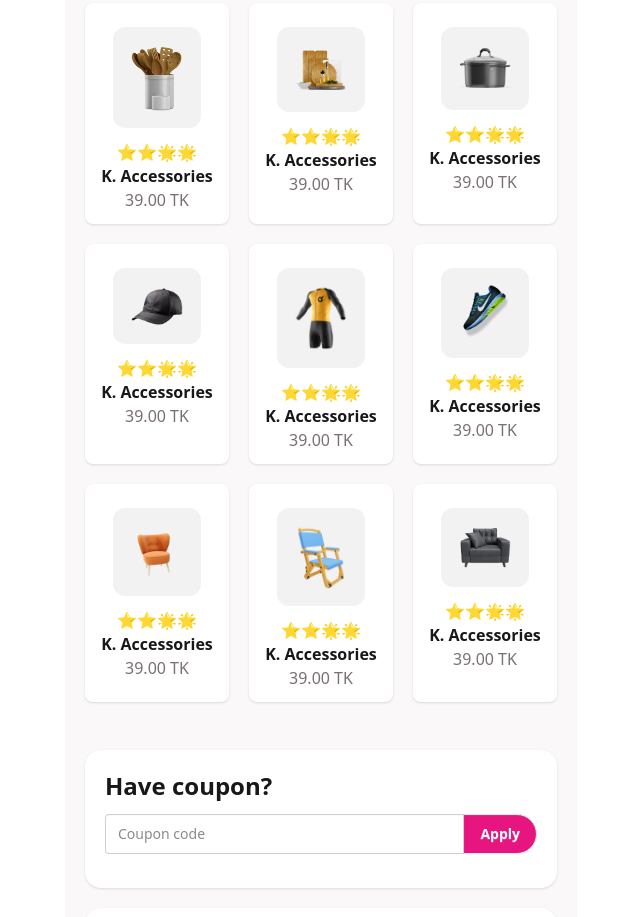
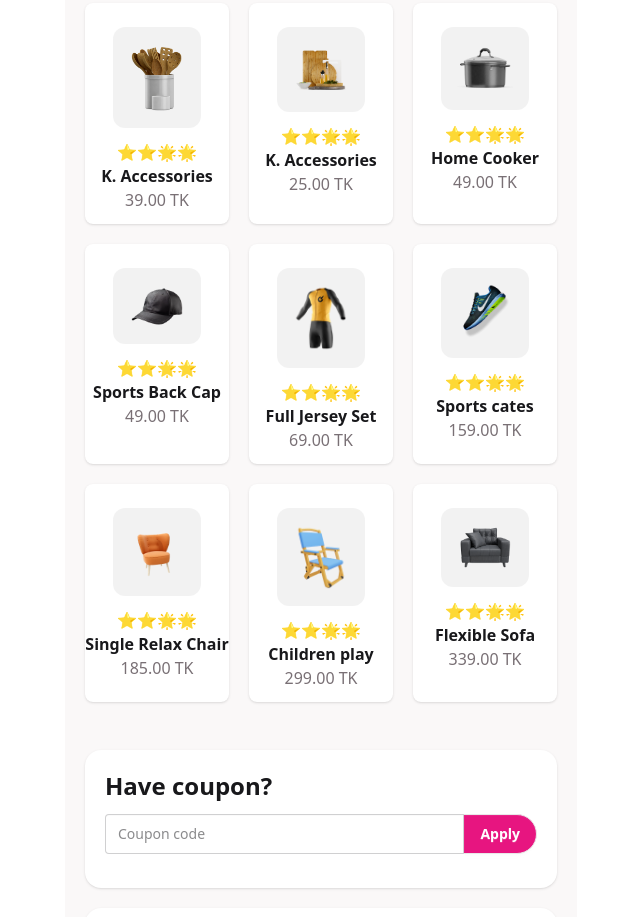
Before and after one commit to saimon885/Desi-Deals, a plain HTML site: page index.html in a window 1280 px wide. Shown: the part 861-1778 px from the top of the page, without its empty margins (319-959 px from the left). Drawn offline with nearby package versions, Linux system fonts and the light colour scheme.

Commit message:
first commit

```diff
--- a/index.html
+++ b/index.html
@@ -81,7 +81,7 @@
               <p class="font-semibold mt-0">
                 K. Accessories
               </p>
-                <p class="text-[#797075]">39.00 TK</p>
+                <p class="text-[#797075]">25.00 TK</p>
             </div>
 
             </div>
@@ -97,9 +97,9 @@
             <div class="text-center mt-3 pb-3">
             <p class=" text-[16px]">⭐⭐🌟🌟</p>
               <p class="font-semibold mt-0">
-                K. Accessories
+                Home Cooker
               </p>
-                <p class="text-[#797075]">39.00 TK</p>
+                <p class="text-[#797075]">49.00 TK</p>
             </div>
 
             </div>
@@ -115,9 +115,9 @@
             <div class="text-center mt-3 pb-3">
             <p class=" text-[16px]">⭐⭐🌟🌟</p>
               <p class="font-semibold mt-0">
-                K. Accessories
+               Sports Back Cap
               </p>
-                <p class="text-[#797075]">39.00 TK</p>
+                <p class="text-[#797075]">49.00 TK</p>
             </div>
 
             </div>
@@ -133,9 +133,9 @@
             <div class="text-center mt-3 pb-3">
             <p class=" text-[16px]">⭐⭐🌟🌟</p>
               <p class="font-semibold mt-0">
-                K. Accessories
+                Full Jersey Set
               </p>
-                <p class="text-[#797075]">39.00 TK</p>
+                <p class="text-[#797075]">69.00 TK</p>
             </div>
 
             </div>
@@ -151,9 +151,9 @@
             <div class="text-center mt-3 pb-3">
             <p class=" text-[16px]">⭐⭐🌟🌟</p>
               <p class="font-semibold mt-0">
-                K. Accessories
+               Sports cates
               </p>
-                <p class="text-[#797075]">39.00 TK</p>
+                <p class="text-[#797075]">159.00 TK</p>
             </div>
 
             </div>
@@ -169,9 +169,9 @@
             <div class="text-center mt-3 pb-3">
             <p class=" text-[16px]">⭐⭐🌟🌟</p>
               <p class="font-semibold mt-0">
-                K. Accessories
+                Single Relax Chair
               </p>
-                <p class="text-[#797075]">39.00 TK</p>
+                <p class="text-[#797075]">185.00 TK</p>
             </div>
 
             </div>
@@ -187,9 +187,9 @@
             <div class="text-center mt-3 pb-3">
             <p class=" text-[16px]">⭐⭐🌟🌟</p>
               <p class="font-semibold mt-0">
-                K. Accessories
+                Children play
               </p>
-                <p class="text-[#797075]">39.00 TK</p>
+                <p class="text-[#797075]">299.00 TK</p>
             </div>
 
             </div>
@@ -205,9 +205,9 @@
             <div class="text-center mt-3 pb-3">
             <p class=" text-[16px]">⭐⭐🌟🌟</p>
               <p class="font-semibold mt-0">
-                K. Accessories
+                Flexible Sofa
               </p>
-                <p class="text-[#797075]">39.00 TK</p>
+                <p class="text-[#797075]">339.00 TK</p>
             </div>
 
             </div>
```
